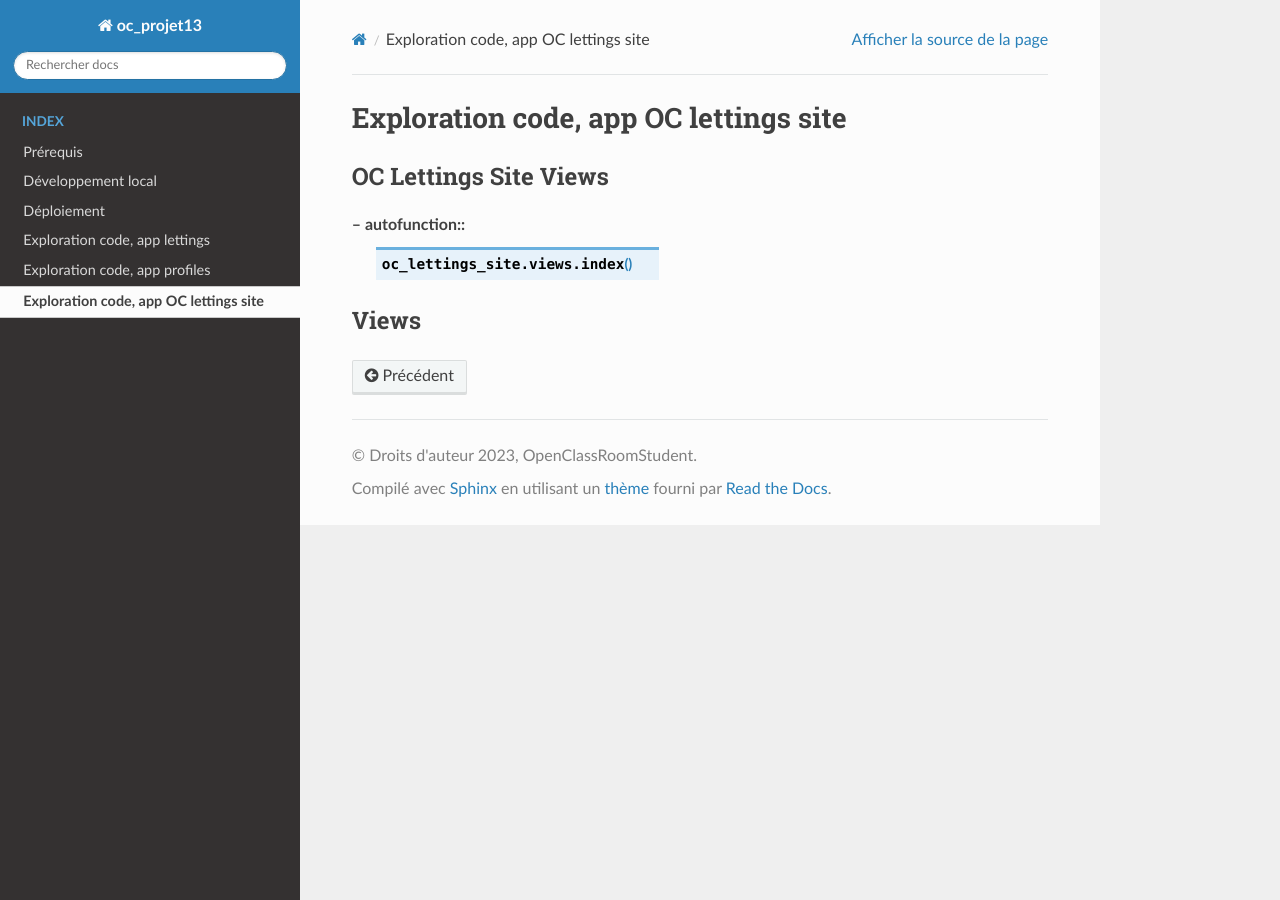
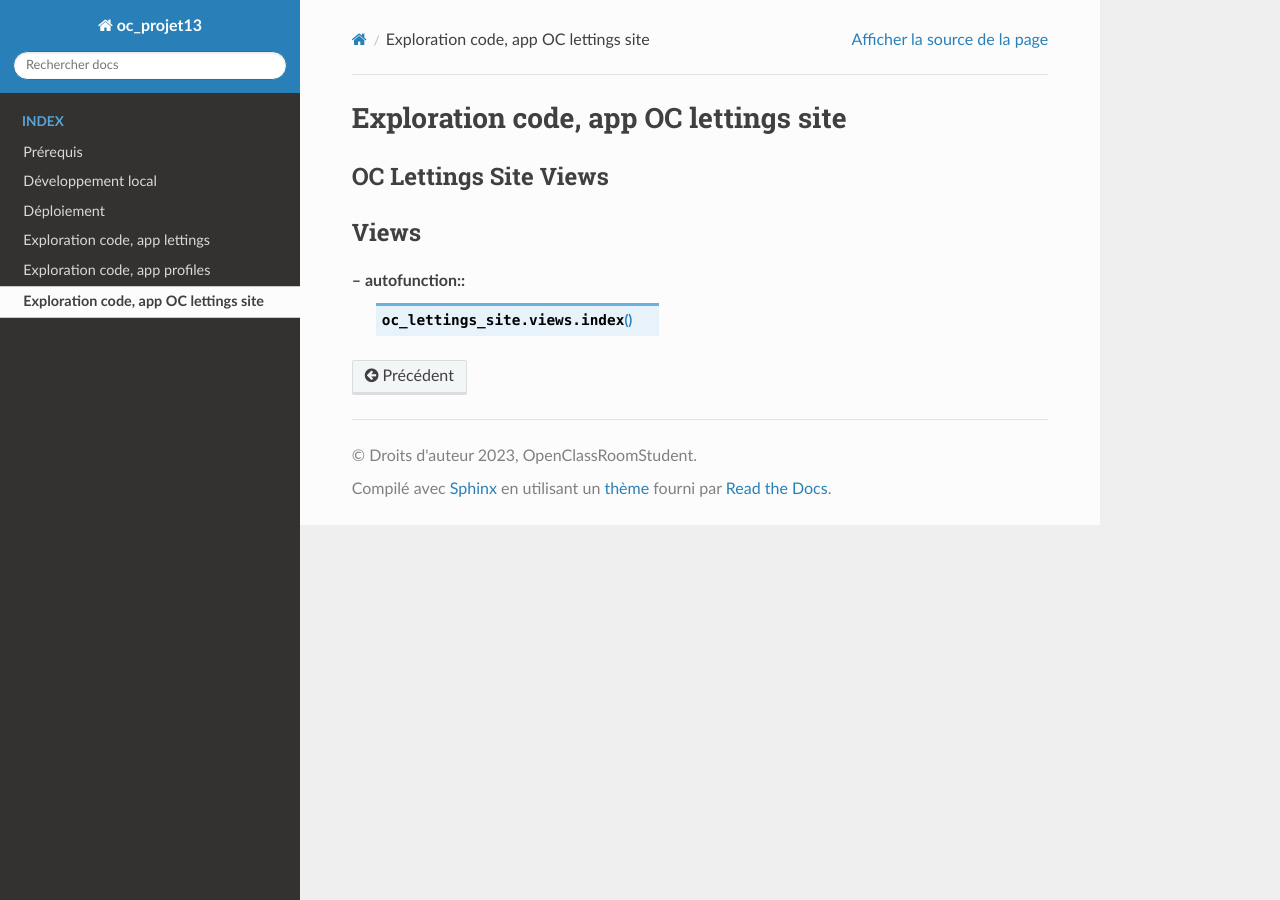
Before and after one commit to memphis-tools/oc_projet13_orange_country_lettings, a Sphinx documentation site: the page built from doc/source/code_review_oc_lettings_site.rst, in a window 1280 px wide. Built offline with Sphinx 7.4.7 and the Read the Docs theme 2.0.0, drawn with Linux system fonts in a browser that asks for light colours.

Commit message:
update requirements et-ou for readthedocs

```diff
--- a/doc/source/code_review_lettings.rst
+++ b/doc/source/code_review_lettings.rst
@@ -16,8 +16,3 @@ Lettings Views
 ---------------
 
 .. currentmodule:: lettings.views
-
--- autofunction:: index
-   :annotation:
-
-   .. method:: index
--- a/doc/source/code_review_oc_lettings_site.rst
+++ b/doc/source/code_review_oc_lettings_site.rst
@@ -6,9 +6,9 @@ OC Lettings Site Views
 
 .. currentmodule:: oc_lettings_site.views
 
--- autofunction::
-   .. method:: index
-
 
 Views
 -----
+
+-- autofunction::
+   .. method:: index
```
Also changed, not shown: 12 other files.
